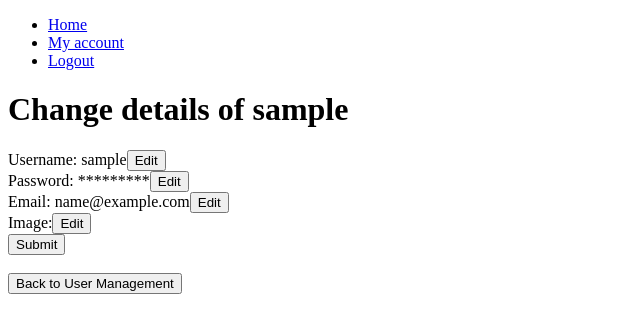
After one commit to 2671493y/study_spaces, a Django app: page /study_spaces/change-details in a window 1280 px wide. The commit adds this page. Shown: the top 333 px of the page, without its empty margins (0-640 px from the left). Run offline with Django 3.2, Linux system fonts and the light colour scheme; the visitor is signed in with stand-in values (Sample User, id 1).

Commit message:
Change account details page added plus bug fixes

```diff
--- a/study_spaces_app/urls.py
+++ b/study_spaces_app/urls.py
@@ -10,5 +10,5 @@ urlpatterns = [
     path('signup',views.register,name = "Signup"),
     path('logout', views.logout_view, name='Logout'),
     path('user-management',views.user_management,name="userManagement"),
-
+    path('change-details',views.change_account_details,name="changeDetails")
 ]
--- a/study_spaces_app/views.py
+++ b/study_spaces_app/views.py
@@ -5,6 +5,8 @@ from django.contrib.auth import authenticate, login, logout
 from django.urls import reverse
 from study_spaces_app.forms import UserForm, UserProfileForm
 from study_spaces_app.models import UserProfile, Post
+from django.contrib.auth.models import User
+from django.contrib import messages
 
 def HomePage(request):
     if request.user.is_authenticated:
@@ -74,7 +76,42 @@ def logout_view(request):
 def user_management(request):
     userProfile = UserProfile.objects.get(user=request.user)
     userPosts = Post.objects.filter(user_profile=userProfile)
-    context_dict = {'user':userProfile,'posts':userPosts}
+    context_dict = {'user_profile': userProfile, 'posts': userPosts}
     print(userProfile.user_profile)
 
     return render(request,'user_management.html',context=context_dict)
+
+@login_required
+def change_account_details(request):
+    if request.method == 'POST':
+        user = request.user
+        userProfile = UserProfile.objects.get(user=request.user)
+        username = request.POST.get('username')
+        password = request.POST.get('password')
+        email = request.POST.get('email')
+        errors = []
+        if username and username != user.username:
+            if User.objects.filter(username=username).exists():
+                errors.append('Username already exists')
+            else:
+                user.username = username
+        if email and email != user.email:
+            if User.objects.filter(email=email).exists():
+                errors.append('Email already exists')
+            else:
+                    user.email = email
+        if password and not user.check_password(password):
+            user.set_password(password)
+            user.save()
+            logout(request)
+            messages.success(request, 'Password changed successfully. Please log in again.')
+            return redirect('study_spaces_app:Login')
+        if 'user_profile' in request.FILES:
+                userProfile.user_profile = request.FILES['user_profile']
+        user.save()
+        userProfile.save()
+
+        if errors:
+            return render(request, 'change_details.html', {'errors': errors})
+
+    return render(request,'change_details.html')
--- a/templates/base.html
+++ b/templates/base.html
@@ -9,7 +9,7 @@
       <ul>
         <li><a href="{% url 'study_spaces_app:HomePage' %}">Home</a></li>
         {% if user.is_authenticated %}
-        <li><a href="{% url 'study_spaces_app:userManagement' %}">My account</a></li>
+          <li><a href="{% url 'study_spaces_app:userManagement' %}">My account</a></li>
           <li><a href="{% url 'study_spaces_app:Logout' %}">Logout</a></li>
         {% else %}
           <li><a href="{% url 'study_spaces_app:Login' %}">Login</a></li>
--- /dev/null
+++ b/templates/change_details.html
@@ -0,0 +1,48 @@
+{% extends 'base.html' %}
+
+{% block content %}
+<h1>Change details of {{ request.user }}</h1>
+{% if errors %}
+    <ul class="errors">
+        {% for error in errors %}
+            <li>{{ error }}</li>
+        {% endfor %}
+    </ul>
+{% endif %}
+
+
+{% if messages %}
+    <ul class="messages">
+        {% for message in messages %}
+            <li{% if message.tags %} class="{{ message.tags }}"{% endif %}>{{ message }}</li>
+        {% endfor %}
+    </ul>
+{% endif %}
+
+<form method="post" action="" enctype="multipart/form-data">
+  {% csrf_token %}
+  <label>Username: {{ request.user.username }}</label><button type="button" onclick="showInput('username')">Edit</button>
+  <input type="text" name="username" id="username" style="display:none"><br>
+  <label>Password: *********</label><button type="button" onclick="showInput('password')">Edit</button>
+  <input type="password" name="password" id="password" style="display:none"><br>
+  <label>Email: {{ request.user.email }}</label><button type="button" onclick="showInput('email')">Edit</button>
+  <input type="email" name="email" id="email" style="display:none"><br>
+  <label for="image">Image:</label><button type="button" onclick="showInput('image')">Edit</button>
+  <input type="file" name="image" id="image" accept="image/*" style="display:none"><br>
+  <button type="submit">Submit</button>
+</form>
+<br>
+<a href="{% url 'study_spaces_app:userManagement' %}"><button>Back to User Management</button></a>
+
+<script>
+function showInput(fieldName) {
+  var input = document.getElementById(fieldName);
+  if (input.style.display === "none") {
+      input.style.display = "block";
+  } else {
+      input.style.display = "none";
+  }
+}
+</script>
+
+{% endblock %}
```
Also changed, not shown: templates/user_management.html (+2 -5 lines), media/profile_images/WhatsApp_Image_2022-09-30_at_19.01.16.jpeg (added).
